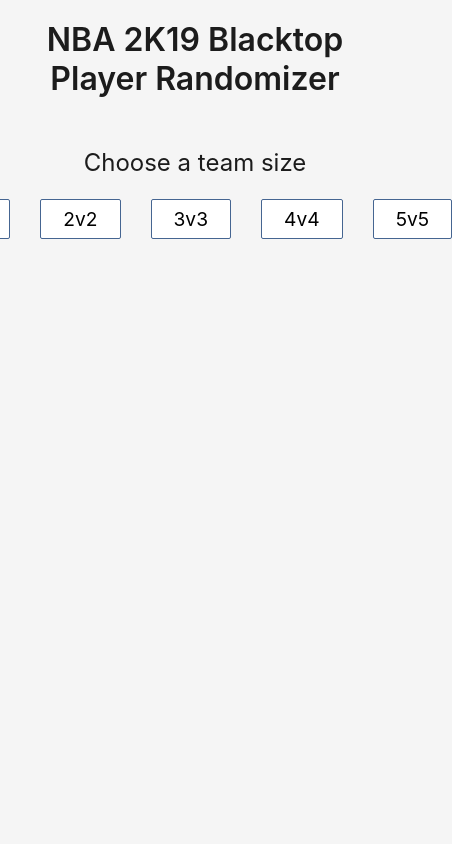
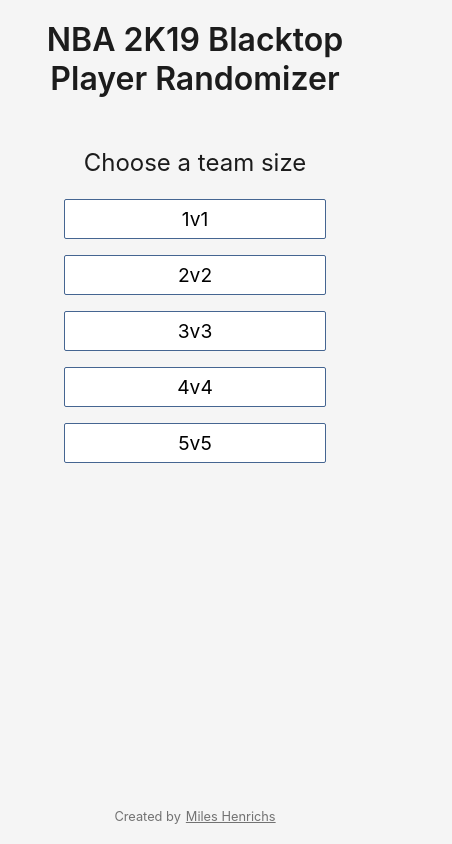
Before and after one commit to mileshenrichs/nba-2k-player-randomizer, a React (Create React App) app: page / in a window 390 px wide. Shown: the whole page, 452 px wide, since content can reach past the window. Built offline with nearby package versions, Linux system fonts and the light colour scheme.

Commit message:
make responsive, add footer

```diff
--- a/src/App.css
+++ b/src/App.css
@@ -221,3 +221,72 @@
     width: 22px;
     margin-right: 22px;
 }
+
+.footer {
+    width: 100%;
+    text-align: center;
+    font-size: 0.8em;
+    color: #727272;
+    position: fixed;
+    padding-top: 4px;
+    bottom: 0;
+    height: 60px;
+    background: #f5f5f5;
+    display: flex;
+    align-items: center;
+    justify-content: center;
+}
+
+.footer a,
+.footer a:visited {
+    color: #727272;
+    margin-left: 5px;
+}
+
+@media screen and (max-width: 400px) {
+    .button-row {
+        flex-direction: column;
+        align-items: center;
+    }
+
+    button {
+        width: 70%;
+        margin-right: 0;
+        margin-bottom: 16px;
+    }
+
+    .Step {
+        margin-bottom: 50px;
+    }
+
+    .RandomizationModeButtons__row-1 {
+        margin-bottom: 0;
+    }
+
+    .AdditionalSettings {
+        width: 90%;
+        margin: 0 auto;
+    }
+
+    .Setting {
+        width: 100%;
+    }
+
+    .teams-container {
+        width: 100%;
+    }
+
+    .TeamRoster {
+        float: none;
+        width: 100%;
+        margin-bottom: 50px;
+    }
+
+    .Player {
+        margin-left: 40px;
+    }
+
+    .error {
+        width: 95%;
+    }
+}
--- a/src/App.js
+++ b/src/App.js
@@ -234,6 +234,10 @@
                         </div>
                     </Step>
                 </div>
+
+                <div className="footer">
+                    Created by <a href="https://github.com/mileshenrichs">Miles Henrichs</a>
+                </div>
             </div>
         );
     }
--- a/src/components/AdditionalSettings.js
+++ b/src/components/AdditionalSettings.js
@@ -11,7 +11,7 @@
 
             <Setting isActive={props.yearWindow.filterActive} onToggle={props.onToggleYearWindowActive}>
                 <span>
-                    Only players from years
+                    Players from years
                     <NumberInput placeholder="any" value={props.yearWindow.fromYear} onChange={props.onChangeFromYear} />
                     &nbsp;to&nbsp;
                     <NumberInput placeholder="any" value={props.yearWindow.toYear} onChange={props.onChangeToYear} />
```
